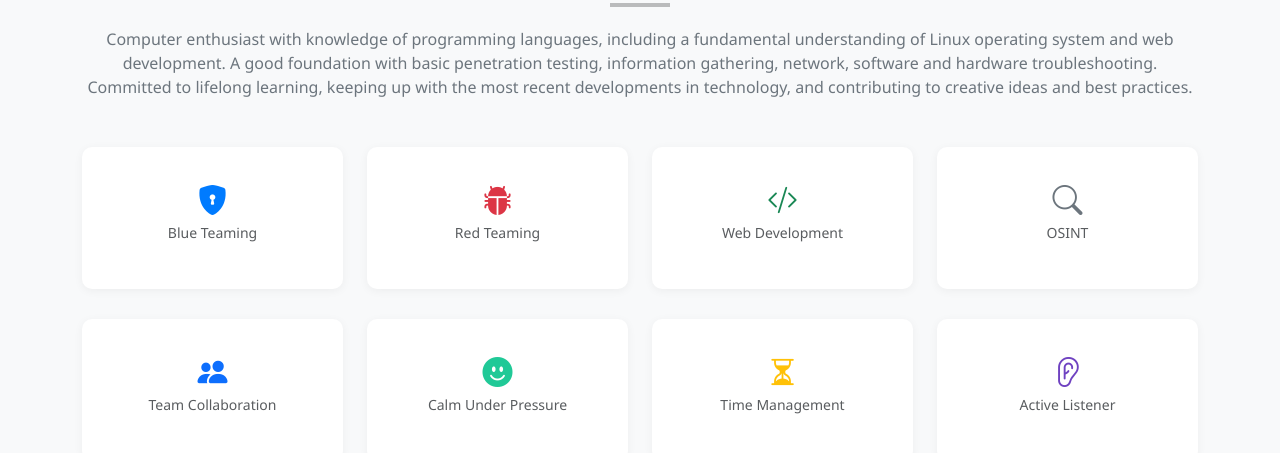
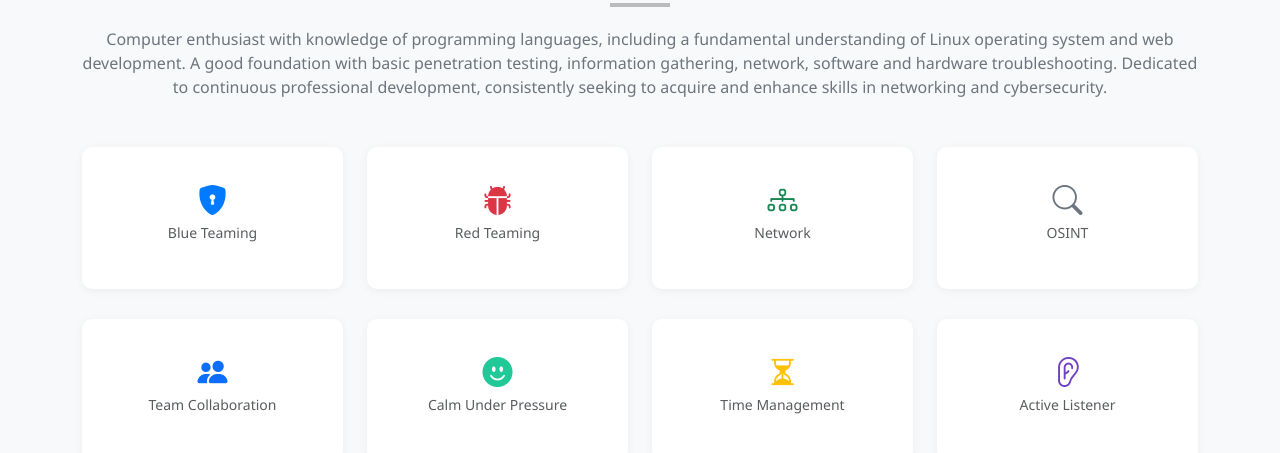
Before and after one commit to brildawg/portfolio, a plain HTML site: page index.html in a window 1280 px wide. Shown: the part 631-1084 px from the top of the page. Drawn offline with nearby package versions, Linux system fonts and the light colour scheme.

Commit message:
Update index.html

```diff
--- a/index.html
+++ b/index.html
@@ -102,8 +102,8 @@
             <p class="text-center text-secondary mt-3 mb-5">
                 Computer enthusiast with knowledge of programming languages, including a fundamental
                 understanding of Linux operating system and web development. A good foundation with basic
-                penetration testing, information gathering, network, software and hardware troubleshooting. Committed to lifelong learning, keeping up with the
-                most recent developments in technology, and contributing to creative ideas and best practices.
+                penetration testing, information gathering, network, software and hardware troubleshooting. Dedicated to continuous
+                professional development, consistently seeking to acquire and enhance skills in networking and cybersecurity.
             </p>
 
             <!-- Stats -->
@@ -122,8 +122,8 @@
                 </div>
                 <div class="col-md-3 col-6">
                     <div class="stats-box">
-                    <i class="bi bi-code-slash" style="color: #198754;"></i>
-                    <p class="text-muted small">Web Development</p>
+                    <i class="bi bi-diagram-3" style="color: #198754;"></i>
+                    <p class="text-muted small">Network</p>
                     </div>
                 </div>
                 <div class="col-md-3 col-6">
```
